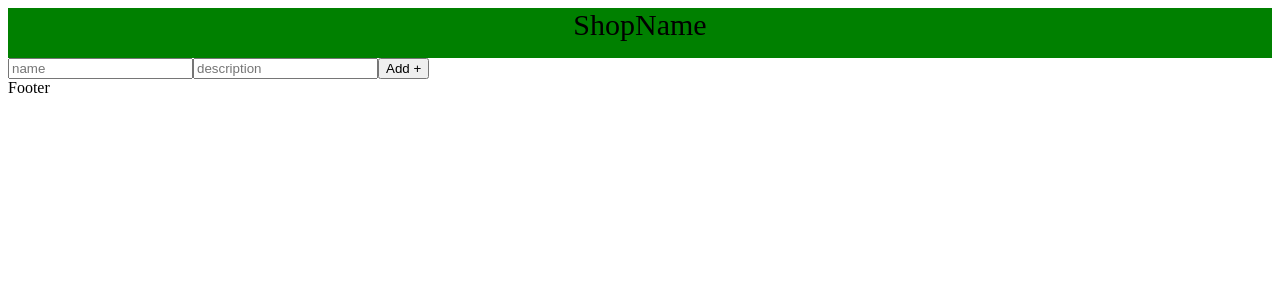
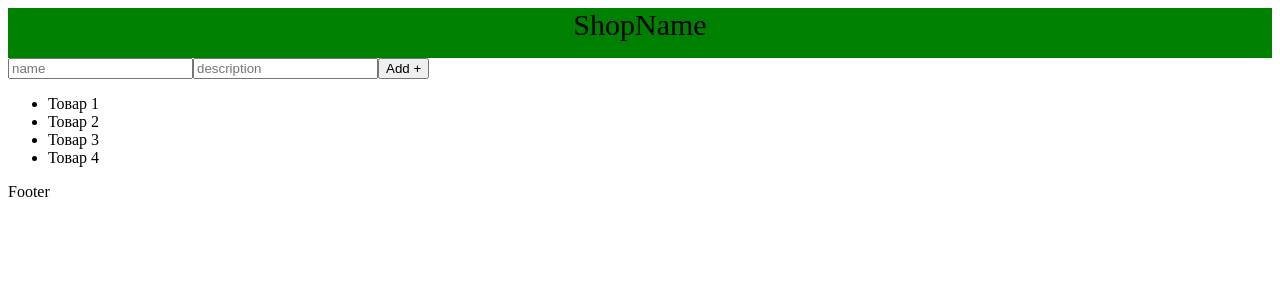
Before and after one commit to rpolevach/react-lab, a React (Create React App) app: page / in a window 1280 px wide. Shown: the top 300 px of the page. Built offline with nearby package versions, Linux system fonts and the light colour scheme.

Commit message:
goods output done

```diff
--- a/src/containers/MainLayoutContainer/components/Content.jsx
+++ b/src/containers/MainLayoutContainer/components/Content.jsx
@@ -25,15 +25,13 @@ class Content extends Component {
     const { name, description } = this.state;
     const { addGood, goods } = this.props;
 
-    console.log(goods.length);
-
     const id = goods[goods.length - 1].id + 1;
-    console.log(id);
 
     addGood(id, name, description);
 
     this.setState({
-      name: ""
+      name: "",
+      description: ""
     });
   };
 
@@ -50,6 +48,11 @@ class Content extends Component {
         <button type="submit" onClick={this.handleAddGood.bind(this)}>
           Add +
         </button>
+        <ul>
+          {goods.map((value, index) => (
+            <li key={index}>{value.name}</li>
+          ))}
+        </ul>
       </div>
     );
   }
--- a/src/reducers/goods.js
+++ b/src/reducers/goods.js
@@ -1,5 +1,4 @@
 import { ADD_GOOD } from "../constants";
-import { stat } from "fs";
 
 const GOODS = [
   {
```
